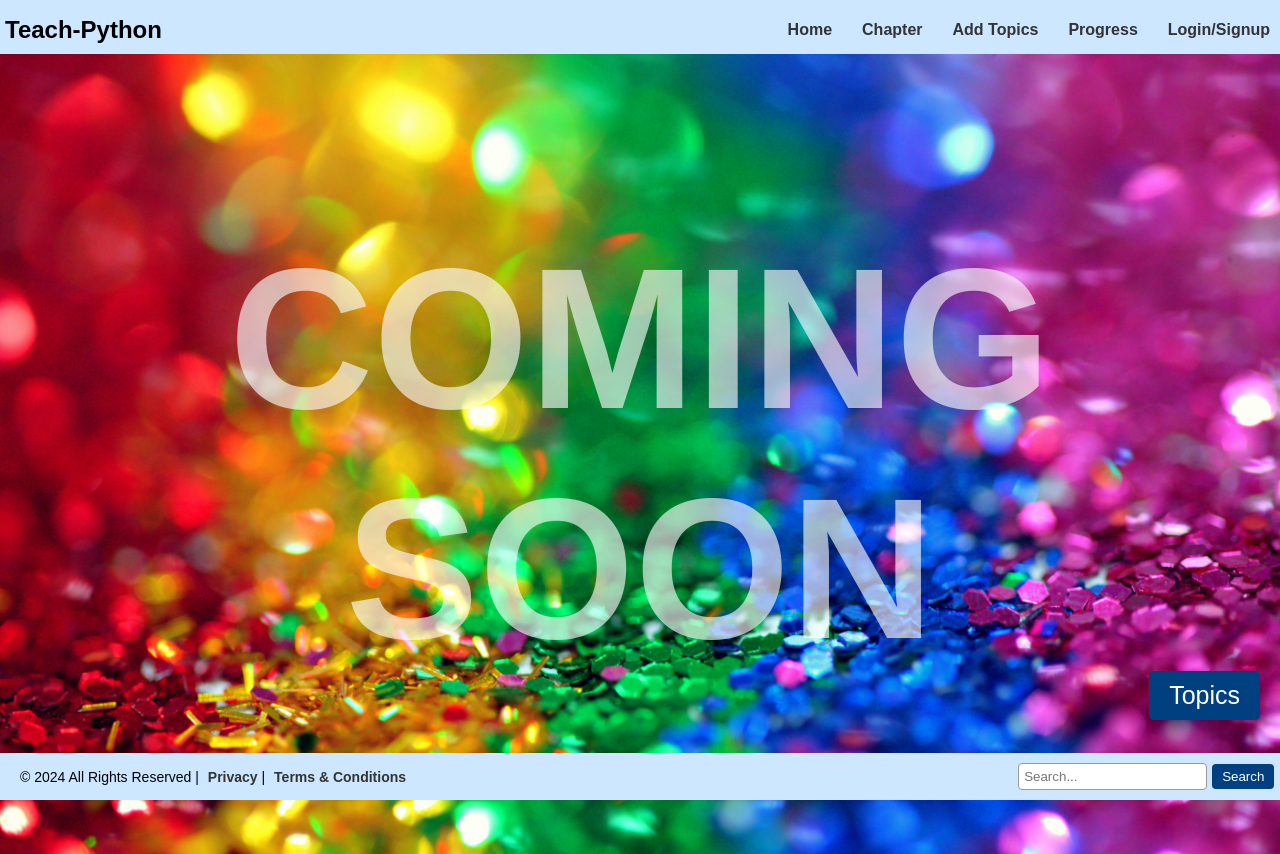
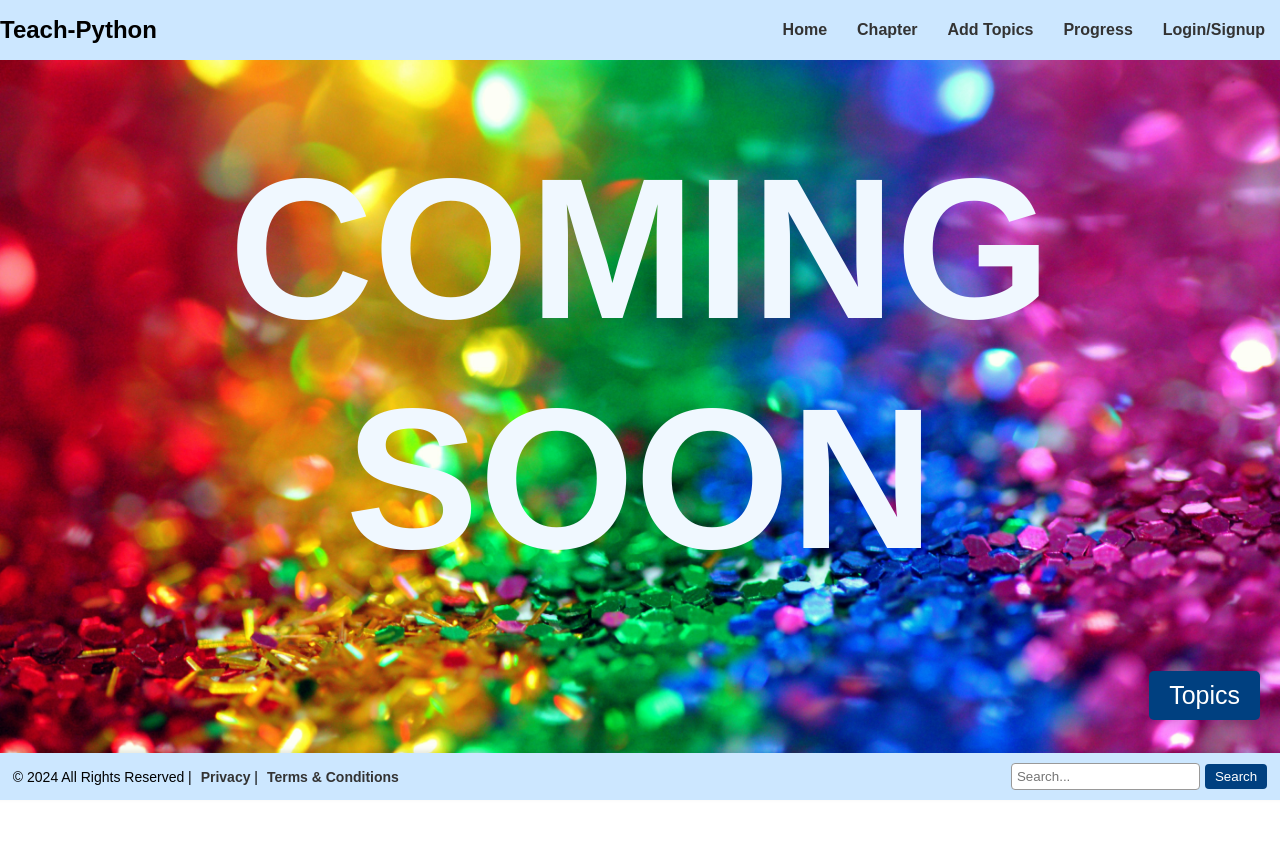
Before and after one commit to SahuShantanu/learn-python, a plain HTML site: page progress.html in a window 1280 px wide. After the commit the page ends 800 px from the top, so only its background shows below. Drawn offline with Linux system fonts and the light colour scheme.

Commit message:
Update progress.html

```diff
--- a/progress.html
+++ b/progress.html
@@ -3,42 +3,44 @@
 <head>
     <meta charset="UTF-8">
     <meta name="viewport" content="width=device-width, initial-scale=1.0">
-    <title>Chapters</title>
-    <link rel="icon" type="image/ico" href="72537-icons-python-programming-computer-social-tutorial.ico">
+    <title>Python Notes</title>
+    <link rel="icon" type="image/ico" href="/72537-icons-python-programming-computer-social-tutorial.ico">
+    <link rel="stylesheet" href="styles.css">
+    <link rel="preconnect" href="https://fonts.googleapis.com">
+    <link rel="preconnect" href="https://fonts.gstatic.com" crossorigin>
+    <link href="https://fonts.googleapis.com/css2?family=Orbitron:wght@400..900&display=swap" rel="stylesheet">
+    <style>
+        main h1{
+            font-size: 200px; color: aliceblue;
 
-    <link rel="stylesheet" href="styles.css">
-    <style>
-    main {
-    position: relative;
+        }
+    @media screen and (max-width: 840px) {
+        main h1{
+            font-size: 100px;
+        }
+
+    }
+    @media screen and (max-width: 440px) {
+        main h1{
+            font-size: 50px;
+        }
+
+    }
+
+    </style>
+</head>
+<body style="position: relative;
 background-image: url('pexels-mccutcheon-1191710.jpg'); /* Replace with the path to your image */
 background-size: cover;
 background-attachment: fixed;
 background-position: center;
-    min-height: 100vh; /* Full height of the viewport */
+min-height: 90vh; /* Full height of the viewport */
 display: flex;
 align-items: center;
 justify-content: center;
-    color: #fff;
+color: #000000;
 text-align: center;
-}
-main h1{
-    font-size: 200px;
-    color: rgba(255, 255, 255, 0.62);
-}
-@media screen and (max-width: 920px) {
-    main h1{
-        font-size: 100px;
-    }
-}
-@media screen and (max-width: 460px) {
-    main h1{
-        font-size: 50px;
-    }
-}
-
-    </style>
-</head>
-<body>
+">
     <nav class="navbar">
         <div class="navbar-left">
             <h1>Teach-Python</h1>
@@ -54,10 +56,14 @@ main h1{
             </ul>
         </div>
     </nav>
-<br><br><br>
+<br>
+<br>
+
 <!-- main  -->
-<main>
-    <h1>COMING SOON</h1>
+ <main >
+    <h1>
+        COMING SOON
+    </h1>
  </main>
 <!-- footer  -->
     <footer class="footer">
@@ -109,7 +115,6 @@ main h1{
         <button class="close-button" id="close-button">Close</button>
     </div>
 </div>
-
     <script src="script.js"></script>
 </body>
 </html>
```
Lines whose indentation alone changed are shown as unchanged.
